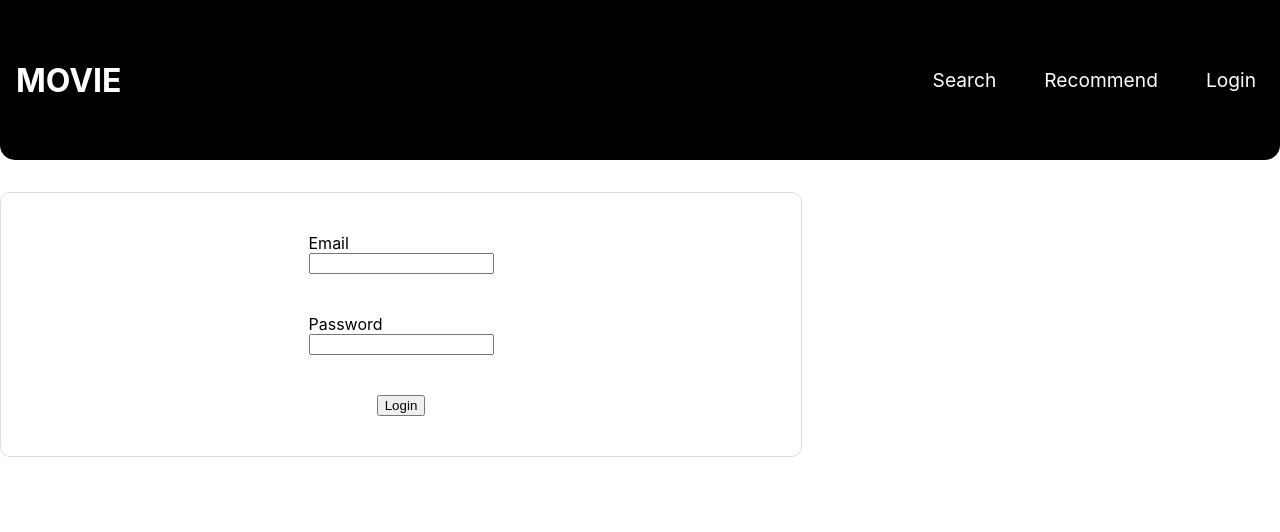
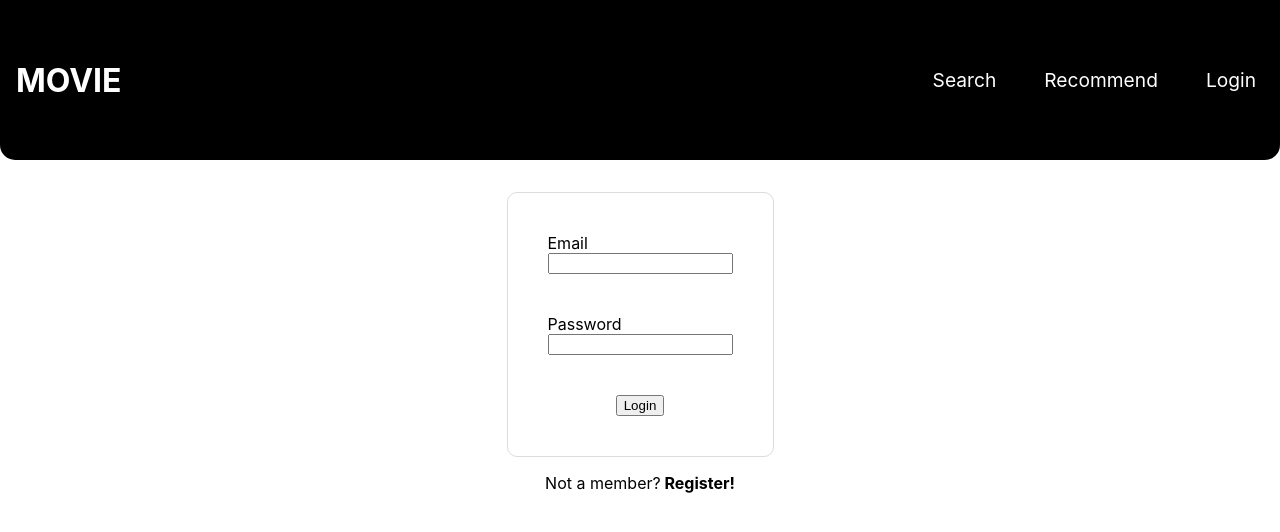
Before and after one commit to marco3724/SDE_Film_Recommendation, a React (Create React App) app in the folder frontend/: page /login in a window 1280 px wide. Shown: the top 532 px of the page. Built offline with nearby package versions, Linux system fonts and the light colour scheme.

Commit message:
conditional rendering for register and login form

```diff
--- a/frontend/src/pages/authentication/AuthenticationPage.jsx
+++ b/frontend/src/pages/authentication/AuthenticationPage.jsx
@@ -1,11 +1,35 @@
 import styles from './authPage.module.css';
 import LoginForm from "../../components/LoginForm/LoginForm";
+import RegisterForm from "../../components/RegisterForm/RegisterForm";
+import { useState } from 'react';
 
 const AuthenticationPage = () => {
+    const [isRegisterForm, setRegisterForm] = useState(false);
+
+
     return (
-        <div className={styles.container}>
-            <LoginForm />
-        </div>
+        <>
+            <div className={styles.container}>
+                {!isRegisterForm ?
+                    <LoginForm />
+                    :
+                    <RegisterForm />
+                }
+            </div>
+            <div className={styles.register}>
+                {!isRegisterForm ?
+                    <p>Not a member?
+                        <a className={styles.registerLink}
+                            onClick={() => setRegisterForm(true)}> Register!</a>
+                    </p>
+                    :
+                    <p>Maybe you forgot you have an account,
+                        <a className={styles.registerLink}
+                            onClick={() => setRegisterForm(false)}> Login!</a>
+                    </p>
+                }
+            </div>
+        </>
     );
 }
 
--- a/frontend/src/pages/authentication/authPage.module.css
+++ b/frontend/src/pages/authentication/authPage.module.css
@@ -1,4 +1,19 @@
 .container {
     width: 100%;
     height: 100%;
+    margin: auto auto;
+    display: flex;
+    align-items: center;
+    justify-content: center;
 }
+
+.register {
+    display: flex;
+    align-items: center;
+    justify-content: center;
+}
+
+.registerLink {
+    cursor: pointer;
+    font-weight: bold;
+}
```
